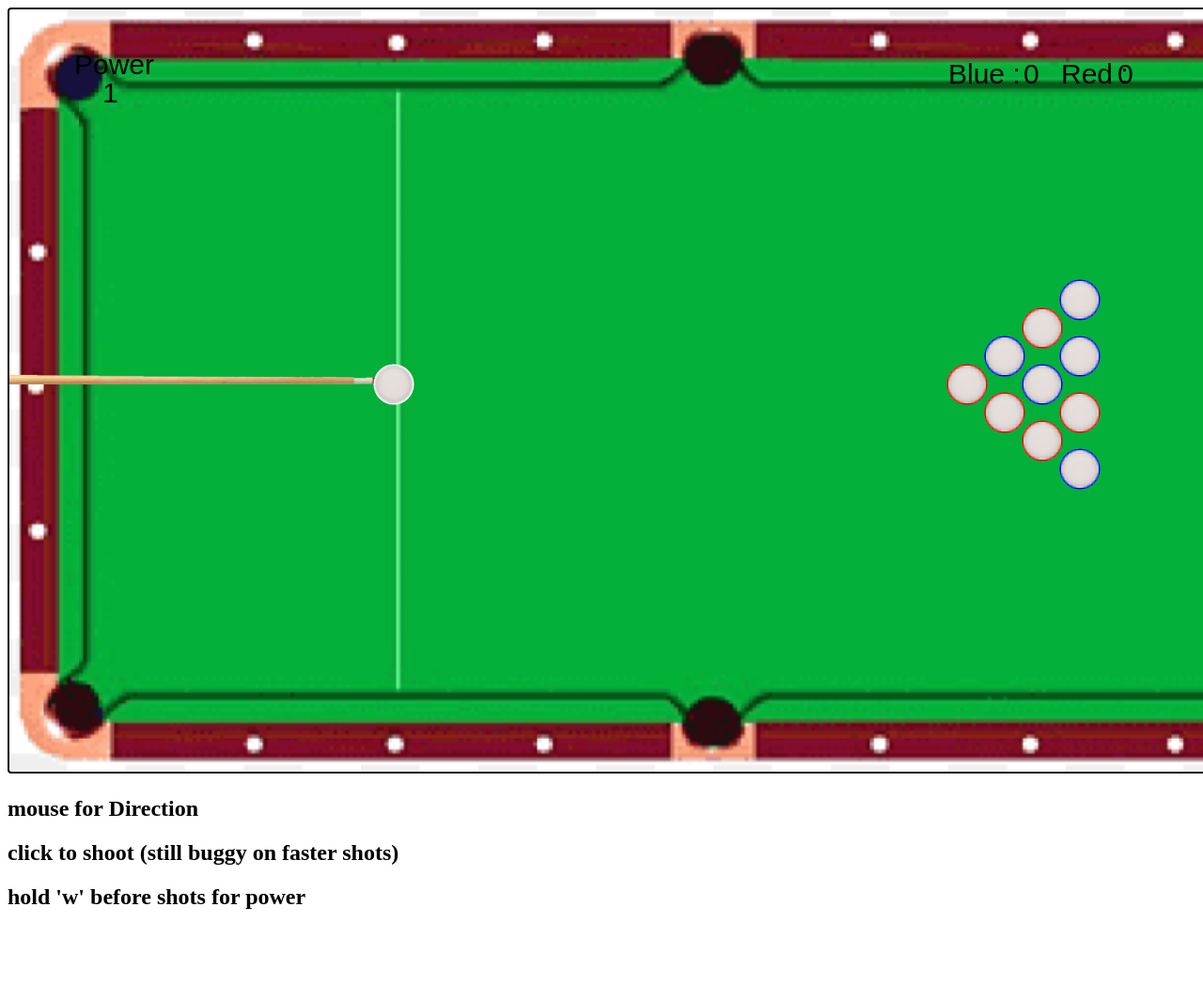
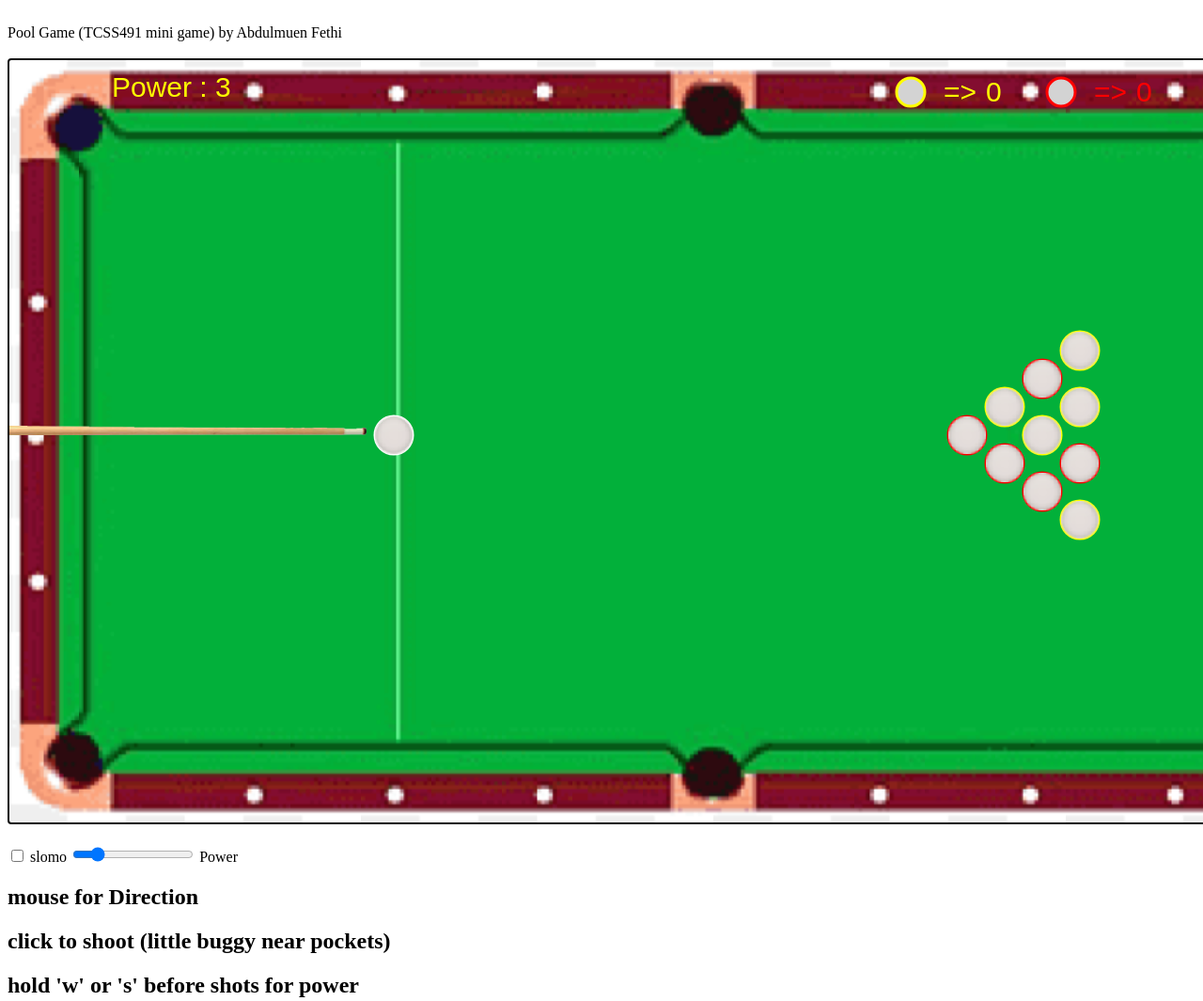
Before and after one commit to Abdulmuen/Pool-Mini-Game, a plain HTML site: page index.html in a window 1280 px wide. Shown: the top 1065 px of the page at 94% size. Before the commit the page ends 988 px from the top, so only its background shows below. Drawn offline with Linux system fonts and the light colour scheme.

Commit message:
Add files via upload

```diff
--- a/Animator2.js
+++ b/Animator2.js
@@ -20,7 +20,7 @@ class Animator2 {
         ctx.rotate(angle);
 
         ctx.drawImage(this.spritesheet,
-            this.xStart, this.yStart,
+            this.xStart + 10, this.yStart,
             this.width, this.height,
             Math.cos(angle),Math.sin(angle),
            -this.width, -this.height
--- a/Ball.js
+++ b/Ball.js
@@ -16,6 +16,8 @@ class Ball {
         this.ydir = 1;
 
         this.BC = new BoundingCircle(this,this.x, this.y, this.radius);
+
+
 
         //this.flag = true;
         this.inCol = true;
@@ -42,18 +44,6 @@ class Ball {
         this.inCol = true;
 
 
-
-
-        //if(new_velocity.new_v1.x < 0)this.xdir *= -1;
-        //if(new_velocity.new_v1.y < 0)this.ydir *= -1;
-        //if(new_velocity.new_v2.x < 0)entity.xdir *= -1;
-        //if(new_velocity.new_v2.y < 0)entity.ydir *= -1;
-        //this.velocity = {vX: Math.abs(new_velocity.new_v1.x),vY: Math.abs(new_velocity.new_v1.y)};
-        //entity.velocity = {vX:Math.abs(new_velocity.new_v2.x), vY: Math.abs(new_velocity.new_v2.y)};
-
-        //console.log(this.xdir);
-        //console.log("--------- " + this.temp);
-
     }
 
     update() {
@@ -68,8 +58,29 @@ class Ball {
                 this.velocity = {vX : 0, vY : 0};
             }
 
-            if(this.x <= 80 || this.x >= 1370){this.xdir *= -1;}
-            if(this.y <= 80 ||this.y >= 690){this.ydir *= -1;}
+            //left cushion
+            if(this.x <= 100 && (this.y >= 125 && this.y <= 685)){
+                this.x = 101;
+                this.xdir *= -1;
+            }
+            //right cushion
+            if(this.x >= 1397.5 && (this.y >= 125 && this.y <= 685)){
+                this.x = 1396.5;
+                this.xdir *= -1;
+            }
+
+            //top cushion
+            if(this.y <= 100 && ((this.x >= 130 && this.x <= 685) || (this.x >= 807.5 && this.x <= 1367.5))){
+                this.y = 101;
+                this.ydir *= -1;
+            }
+
+            //bottom cushion
+            if(this.y >= 715 && ((this.x >= 130 && this.x <= 685) || (this.x >= 807.5 && this.x <= 1367.5))){
+                this.y = 714;
+                this.ydir *= -1;
+            }
+
             this.x += this.velocity.vX * TICK * this.xdir;
             this.y += this.velocity.vY * TICK * this.ydir;
 
@@ -115,9 +126,10 @@ class Ball {
     draw(ctx) {
         ctx.beginPath();
         ctx.strokeStyle = this.color;
-        ctx.arc(this.x + 20, this.y + 20, this.radius,0,2*Math.PI, false);
+        ctx.arc(this.x, this.y, this.radius,0,2*Math.PI, false);
         ctx.lineWidth = 3;
         ctx.stroke();
-        ctx.drawImage(ASSET_MANAGER.getAsset("./Sprites/white ball.png"),this.x,this.y);
+        ctx.drawImage(ASSET_MANAGER.getAsset("./Sprites/white ball.png"),this.x - 20,this.y - 20);
+
     }
 }
--- a/BoundingCircle.js
+++ b/BoundingCircle.js
@@ -9,7 +9,7 @@ class BoundingCircle {
         let dy = this.y - oth.y;
         let distance = Math.sqrt(dx * dx + dy * dy);
 
-        if(distance < this.radius + oth.radius + 2){
+        if(distance < this.radius + oth.radius + 1){
             return true;
         }
         return false;
@@ -43,15 +43,43 @@ class BoundingCircle {
 
         this.ditance = Math.sqrt((this.normal.x * this.normal.x) + (this.normal.y * this.normal.y));
 
+
+
         let s = (20-this.ditance)/this.ditance;
 
         const minimum_distance = this.product(this.normal,{x:s,y:s});
 
         this.unit_normal = {x:this.normal.x/this.ditance,y:this.normal.y/this.ditance};
 
+
+
+
         this.unit_tangent = {x:-this.unit_normal.y,y:this.unit_normal.x};
 
+
         this.normal_components = {vn1: this.dot_product(this.unit_normal,this.v1),vn2: this.dot_product(this.unit_normal,this.v2)};
+
+        this.tt = ((40 - this.ditance)/2) + 1;//half of overlap distance plus 1
+        let overlap = {x: this.tt * Math.abs(this.unit_normal.x), y: this.tt * Math.abs(this.unit_normal.y)};
+
+        //if balls overlapp push balls apart
+        if(this.tt > 0){
+            if(ball.x > ball2.x){
+                ball.x += overlap.x;
+                ball2.x -= overlap.x;
+            }else{
+                ball.x -= overlap.x;
+                ball2.x += overlap.x;
+            }
+
+            if(ball.y > ball2.y){
+                ball.y += overlap.y;
+                ball2.y -= overlap.y;
+            }else{
+                ball.y -= overlap.y;
+                ball2.y += overlap.y;
+            }
+        }
 
         this.tangent_components = {vt1: this.dot_product(this.unit_tangent,this.v1),vt2: this.dot_product(this.unit_tangent,this.v2)};
 
@@ -82,14 +110,6 @@ class BoundingCircle {
         this.new_d2y = this.new_velocities.new_v2.y < 0 ? -1: 1;
         ball2.ydir = this.new_d2y;
 
-        // this.tt = ((40- this.ditance)/this.ditance)/2;
-
-        // const md = this.product(this.normal,{x:this.tt,y:this.tt})
-
-        // ball.x += md.x;
-        // ball.y += md.y;
-        // ball2.x -= md.x;
-        // ball2.y -= md.y;
 
 
 
--- a/PoolTable.js
+++ b/PoolTable.js
@@ -1,30 +1,48 @@
 class PoolTable {
     constructor(game) {
         this.game = game;
-        this.pocket1 = {x:40,y:40,radius:80}
-        this.pocket2 = {x:1450,y:40,radius:80}
-        this.pocket3 = {x:1450,y:770,radius:80}
-        this.pocket4 = {x:40,y:770,radius:80}
-        this.pocket5 = {x:750,y:0,radius:80}
-        this.pocket6 = {x:750,y:800,radius:80}
+        this.pocket1 = {x:95,y:90,radius:33}
+        this.pocket2 = {x:95,y:760,radius:33}
+        this.pocket3 = {x:770,y:780,radius:33}
+        this.pocket4 = {x:1445,y:760,radius:33}
+        this.pocket5 = {x:1445,y:90,radius:33}
+        this.pocket6 = {x:770,y:70,radius:33}
         this.pockets = [this.pocket1,this.pocket2,this.pocket3,this.pocket4,this.pocket5,this.pocket6]
+
+
         this.Redscore = 0;
-        this.Bluescore = 0;
+        this.Yellowscore = 0;
 
 
     }
 
     update() {
+        if(this.Redscore == 5 || this.Yellowscore == 5){
+            this.game.gameWon = true;
+            this.game.gameOver = true;
+        }
         var that = this;
         this.game.entities.forEach(function (entity) {
             if (entity instanceof Ball){
                 that.pockets.forEach(pocket => {
                     if(entity.BC.collide(pocket)){
                         if(entity.color != "White") {
-                            if(entity.color == "Red") that.Redscore += 1;
-                            if(entity.color == "Blue") that.Bluescore += 1;
-                            that.game.removeEntity(entity);
+                            if(entity.color == 'Red') {
+                                that.Redscore += 1;
+                            } else if(entity.color == 'Yellow') {
+                                that.Yellowscore += 1;
+                            }
+                            //TODO ball disapearing animation
+                            entity.removeFromWorld = true;
+
                         }
+                        if(entity.color == "White") {
+                            //game over
+                            that.game.gameOver = true;
+                            //restart the game
+
+                        }
+
                     }
                 });
             }
@@ -38,19 +56,80 @@ class PoolTable {
         ctx.strokeStyle = 'Red';
 
         ctx.drawImage(ASSET_MANAGER.getAsset("./Sprites/table.png"),0,0);
+        ctx.fillStyle = "Yellow";
         ctx.font = "30px Arial";
-        ctx.fillText("Blue :", 1000, 80);
-        ctx.fillText(this.Bluescore, 1080, 80);
-        ctx.fillText("Red :", 1120, 80);
-        ctx.fillText(this.Redscore, 1180, 80);
+        ctx.fillText("=>", 995, 45);
+        ctx.fillText(this.Yellowscore, 1040, 45);
+        ctx.beginPath();
+        ctx.strokeStyle = "Yellow";
+        ctx.arc(960, 35, 15,0,2*Math.PI, false);
+        ctx.lineWidth = 3;
+        ctx.fillStyle = 'lightgrey';
+        ctx.fill()
+        ctx.stroke();
 
+        ctx.fillStyle = "Red";
+        ctx.font = "30px Arial";
+        ctx.fillText("=>", 1155, 45);
+        ctx.fillText(this.Redscore, 1200, 45);
+        ctx.beginPath();
+        ctx.strokeStyle = "Red";
+        ctx.arc(1120, 35, 15,0,2*Math.PI, false);
+        ctx.lineWidth = 3;
+        ctx.fillStyle = 'lightgrey';
+        ctx.fill()
+        ctx.stroke();
+/*
+        //pocketed animation
+        if(this.pocketed){
+            ctx.lineWidth = 2;
+            ctx.strokeStyle = this.col;
+            let r = 2000;
+            if ( r > 0) {
+                ctx.save();
+                ctx.globalCompositeOperation = "destination-out";
+                ctx.beginPath();
+                ctx.fillStyle = 'gray';
+                ctx.arc(this._pocket.x + 20,this._pocket.y + 20,r/100,0, 2 * Math.PI)
+                ctx.fill()
+                ctx.stroke();
+                ctx.restore();
+                r -= this.game.clockTick;
+
+            }
+            this.pocketed = false;
+        }
+*/
+
+/*
         //ctx.strokeRect(80, 80, 1333, 652);
-        //ctx.beginPath();
-
-        //ctx.arc(750,0,80,0, 2 * Math.PI)
-        //ctx.lineWidth = 1;
-        //ctx.strokeStyle = "black";
-        //ctx.stroke();
+        ctx.strokeRect(0, 125, 80, 560);
+        ctx.strokeRect(1417.5, 125, 80, 560);
+        ctx.strokeRect(130, 0, 560, 80);
+        ctx.strokeRect(807.5, 0, 560, 80);
+        ctx.strokeRect(130, 735, 560, 80);
+        ctx.strokeRect(807.5, 735, 560, 80);
+        ctx.beginPath();
+        ctx.lineWidth = 2;
+        ctx.strokeStyle = "yellow";
+        ctx.arc(750,50,33,0, 2 * Math.PI)
+        ctx.stroke();
+        ctx.beginPath();
+        ctx.arc(75,70,33,0, 2 * Math.PI)
+        ctx.stroke();
+        ctx.beginPath();
+        ctx.arc(75,740,33,0, 2 * Math.PI)
+        ctx.stroke();
+        ctx.beginPath();
+        ctx.arc(750,760,33,0, 2 * Math.PI)
+        ctx.stroke();
+        ctx.beginPath();
+        ctx.arc(1425,740,33,0, 2 * Math.PI)
+        ctx.stroke();
+        ctx.beginPath();
+        ctx.arc(1425,70,33,0, 2 * Math.PI)
+        ctx.stroke();
+*/
 
     }
 }
--- a/Stick.js
+++ b/Stick.js
@@ -61,6 +61,9 @@ class Stick {
         if(this.game.keys["w"]){
             if(this.game.power < 120)this.game.power += 1;
         }
+        if(this.game.keys["s"]){
+            if(this.game.power > 1)this.game.power -= 1;
+        }
         if(this.game.click != null ){
             this.shoot();
         }else if(this.game.mouse != null && !this.ball.stopped){
@@ -71,10 +74,12 @@ class Stick {
     }
 
     draw(ctx) {
-        this.animator.drawFrame(this.game.clockTick, ctx, this.center.x, this.center.y, this.angle);
+        this.animator.drawFrame(this.game.clockTick, ctx, this.center.x - 20, this.center.y - 20, this.angle);
+        ctx.fillStyle = "Yellow";
         ctx.font = "30px Arial";
-        ctx.fillText("Power", 70, 70);
-        ctx.fillText(Math.round(this.game.power/12 + 1), 100, 100);
+        ctx.fillText("Power :", 110, 40);
+        ctx.fillText(Math.round(this.game.power/12 + 1), 220, 40);
+
 
     }
 }
--- a/gameengine.js
+++ b/gameengine.js
@@ -14,9 +14,13 @@ class GameEngine {
         this.mouse = null;
         this.wheel = null;
         this.keys = {};
-        this.power = 0;
+        this.power = 20
 
         this.isballhit = false;
+
+        this.gameOver = false;
+
+        this.gameWon = false;
 
         // Options and the Details
         this.options = options || {
@@ -86,10 +90,6 @@ class GameEngine {
         this.entities.push(entity);
     };
 
-    removeEntity(entity) {
-        const index = this.entities.indexOf(entity);
-        this.entities.splice(index, 1);
-    };
 
     draw() {
         // Clear the whole canvas with transparent color (rgba(0, 0, 0, 0))
--- a/index.html
+++ b/index.html
@@ -6,7 +6,7 @@
     <title>Pool Game</title>
 
     <script type="text/javascript" src="./assetmanager.js"></script>
-    <script type="text/javascript" src="./Direction.js"></script>
+    <script type="text/javascript" src="./transition.js"></script>
     <script type="text/javascript" src="./timer.js"></script>
     <script type="text/javascript" src="./gameengine.js"></script>
     <script type="text/javascript" src="./util.js"></script>
@@ -14,14 +14,25 @@
     <script type="text/javascript" src="./PoolTable.js"></script>
     <script type="text/javascript" src="./Ball.js"></script>
     <script type="text/javascript" src="./Stick.js"></script>
-    <script type="text/javascript" src="./Animator.js"></script>
     <script type="text/javascript" src="./Animator2.js"></script>
+    <script type="text/javascript" src="./sceneManager.js"></script>
     <script type="text/javascript" src="./main.js"></script>
 </head>
 <body>
+    <div>
+        <br>Pool Game (TCSS491 mini game) by Abdulmuen Fethi <br /> <br>
+    </div>
     <canvas id="gameWorld" width="1500" height="813" style="background: white; border: 1px solid wheat" tabindex="0" autofocus></canvas>
+    <div>
+        <br />
+        <input type="checkbox" id="Slomo"> slomo <input type="range" id="power" min="0" max="120" value="20" step="1"> Power
+    </div>
     <h2>mouse for Direction</h2>
-    <h2>click to shoot (still buggy on faster shots)</h2>
-    <h2>hold 'w' before shots for power</h2>
+    <h2>click to shoot (little buggy near pockets)</h2>
+    <h2>hold 'w' or 's' before shots for power</h2>
+    <h2>pocket all yellow or all red to win</h2>
+    <h2>pocket white ball to lose</h2>
+
+
 </body>
 </html>
--- a/main.js
+++ b/main.js
@@ -10,25 +10,13 @@ ASSET_MANAGER.queueDownload("./Sprites/white ball.png");
 
 
 ASSET_MANAGER.downloadAll(() => {
-	const canvas = document.getElementById("gameWorld");
-	const ctx = canvas.getContext("2d");
-	let white_ball = new Ball(gameEngine,390,380, 'White');
-	gameEngine.addEntity(white_ball);
-	gameEngine.addEntity(new Ball(gameEngine,1000,380,'Red'));
-	gameEngine.addEntity(new Ball(gameEngine,1040,350,'Blue'));
-	gameEngine.addEntity(new Ball(gameEngine,1040,410,'Red'));
-	gameEngine.addEntity(new Ball(gameEngine,1080,380,'Blue'));
-	gameEngine.addEntity(new Ball(gameEngine,1080,320,'Red'));
-	gameEngine.addEntity(new Ball(gameEngine,1080,440,'Red'));
-	gameEngine.addEntity(new Ball(gameEngine,1120,350,'Blue'));
-	gameEngine.addEntity(new Ball(gameEngine,1120,410,'Red'));
-	gameEngine.addEntity(new Ball(gameEngine,1120,290,'Blue'));
-	gameEngine.addEntity(new Ball(gameEngine,1120,470,'Blue'));
-	gameEngine.addEntity(new Stick(gameEngine, white_ball));
-	gameEngine.addEntity(new PoolTable(gameEngine));
+	PARAMS.BLOCKWIDTH = PARAMS.BITWIDTH * PARAMS.SCALE;
 
-	// gameEngine.addEntity(new CueBall3(gameEngine));
-	// gameEngine.addEntity(new CueBall2(gameEngine));
+	var canvas = document.getElementById('gameWorld');
+	var ctx = canvas.getContext('2d');
+
+	PARAMS.CANVAS_WIDTH = canvas.width;
+	PARAMS.CANVAS_HEIGHT = canvas.height;
 
 
 
@@ -36,7 +24,11 @@ ASSET_MANAGER.downloadAll(() => {
 	gameEngine.init(ctx);
 
 
+
+
+
 	gameEngine.start();
+	gameEngine.addEntity(new SceneManager(gameEngine));
 
 
 
--- /dev/null
+++ b/sceneManager.js
@@ -0,0 +1,57 @@
+class SceneManager {
+    constructor(game) {
+        this.game = game;
+        this.sm = this;
+        this.game.gameOver = false;
+        this.loadGame();
+        this.game.entities.forEach(function (entity) {
+            if(entity instanceof TransitionScreen)
+                    entity.removeFromWorld = true;
+        });
+    };
+
+    clearEntities() {
+        this.game.entities.forEach(function (entity) {
+            entity.removeFromWorld = true;
+        });
+    };
+
+    loadGame(){
+        if(!this.game.gameOver){
+            let white_ball = new Ball(this.game,410,400, 'White');
+            this.game.addEntity(white_ball);
+            this.game.addEntity(new Stick(this.game, white_ball));
+            this.game.addEntity(new Ball(this.game,1020,400,'Red'));
+            this.game.addEntity(new Ball(this.game,1060,370,'Yellow'));
+            this.game.addEntity(new Ball(this.game,1060,430,'Red'));
+            this.game.addEntity(new Ball(this.game,1100,400,'Yellow'));
+            this.game.addEntity(new Ball(this.game,1100,340,'Red'));
+            this.game.addEntity(new Ball(this.game,1100,460,'Red'));
+            this.game.addEntity(new Ball(this.game,1140,370,'Yellow'));
+            this.game.addEntity(new Ball(this.game,1140,430,'Red'));
+            this.game.addEntity(new Ball(this.game,1140,310,'Yellow'));
+            this.game.addEntity(new Ball(this.game,1140,490,'Yellow'));
+            this.game.addEntity(new PoolTable(this.game));
+        }else{
+            if(this.game.gameWon){
+                this.game.addEntity(new TransitionScreen(this.game, "You Won :)"));
+            }else
+                this.game.addEntity(new TransitionScreen(this.game, "You Lost :("));
+
+        }
+
+    }
+
+    update() {
+        if(this.game.gameOver){
+            this.clearEntities();
+            this.loadGame();
+        }
+
+    }
+
+    draw(ctx) {
+
+
+    }
+}
--- a/util.js
+++ b/util.js
@@ -1,5 +1,9 @@
 /** Global Parameters Object */
-const params = { };
+const PARAMS = {
+    DEBUG: true,
+    SCALE: 3,
+    BITWIDTH: 16
+};
 
 /**
  * @param {Number} n
```
Also changed, not shown: transition.js (added, +27 -0 lines).
